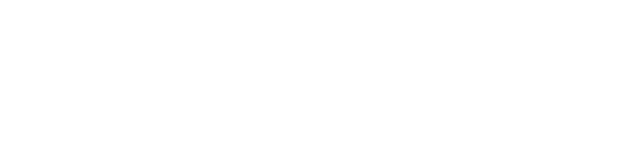
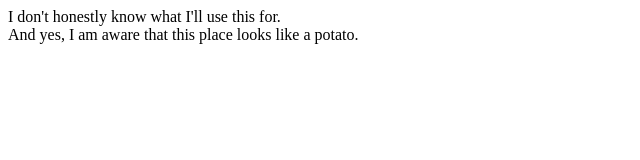
Before and after one commit to USSR777MC/a-site, a plain HTML site: page index.html in a window 1280 px wide. Shown: the whole page, without its empty margins (0-640 px from the left). Drawn offline with Linux system fonts and the light colour scheme.

Commit message:
Update title and header in index.html

```diff
--- a/index.html
+++ b/index.html
@@ -1,7 +1,7 @@
 <!doctype html>
 <html lang="en">
 <head>
-<meta charset="utf-8" />
-<meta name="viewport" content="width=device-width,initial-scale=1" />
-<title>Something</title>
+<title>Leonel's Website WIP</title>
+<header>I don't honestly know what I'll use this for.</header>
+<body>And yes, I am aware that this place looks like a potato.</body>
 <style>
```
